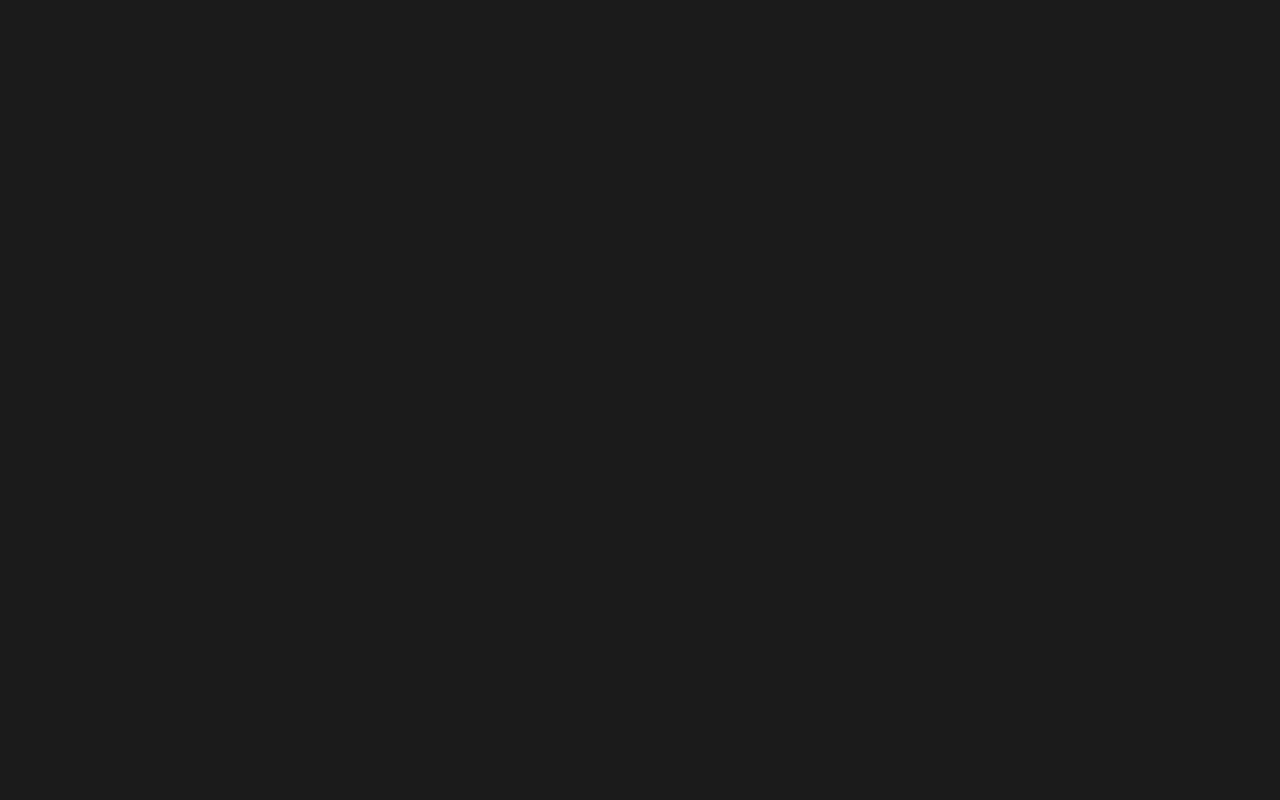
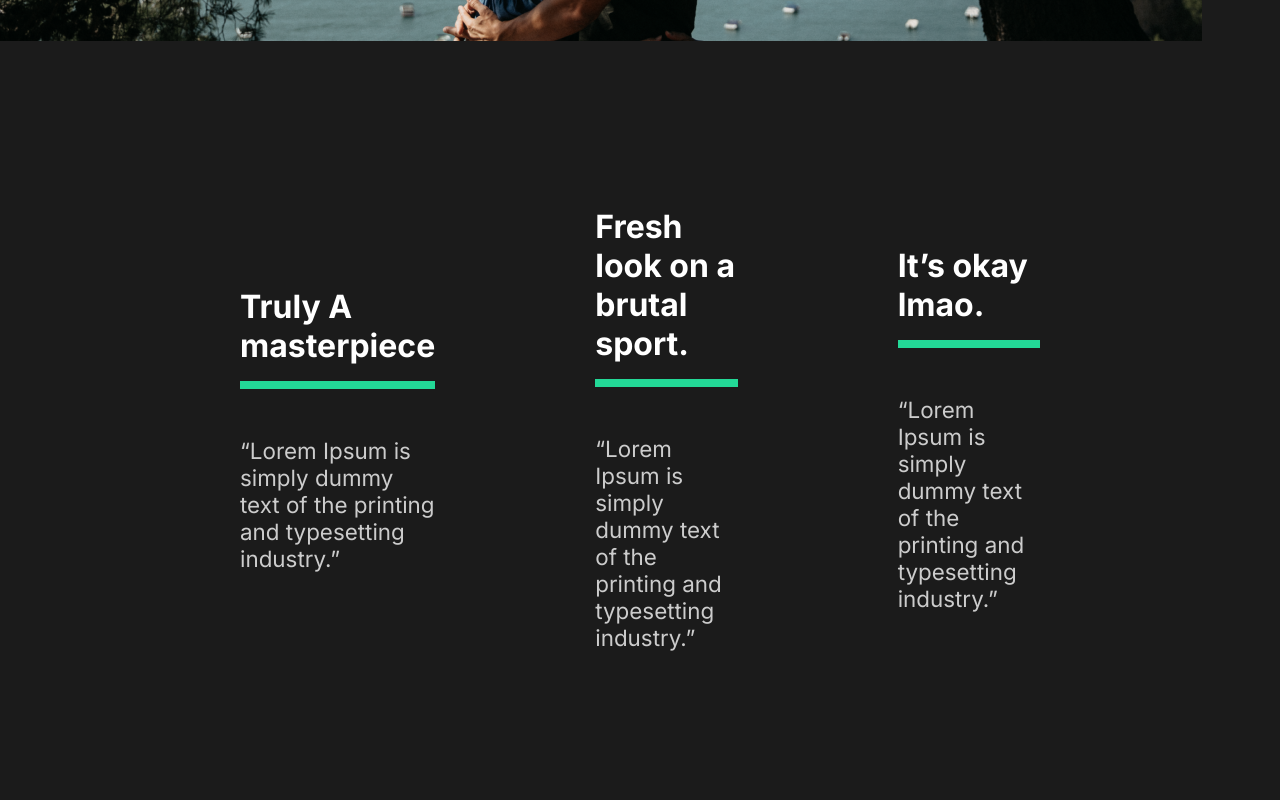
Before and after one commit to salmanahmedx/agency-portfolio-react, a React (Create React App) app: page /work/good-times in a window 1280 px wide. Shown: the part 1000-1800 px from the top of the page. Before the commit the page ends 962 px from the top, so only its background shows below. Built offline with nearby package versions, Linux system fonts and the light colour scheme.

Commit message:
movie detail component

```diff
--- a/src/pages/MovieDetail.js
+++ b/src/pages/MovieDetail.js
@@ -13,7 +13,6 @@
     useEffect(() => {
         const currentMovie = movies.filter((stateMovie) => stateMovie.id === id)
         setMovie(currentMovie)
-        console.log(movie)
     }, [id])
 
     return (
@@ -24,6 +23,12 @@
                         <h2>{movie[0]?.title}</h2>
                         <img src={movie[0]?.mainImg} alt={movie[0]?.title} />
                     </HeadLine>
+                    <Awards>
+                        {movie[0]?.awards?.map(award => <Award title={award.title} description={award.description} key={award.title}></Award>)}
+                    </Awards>
+                    <ImageDisplay>
+                        <img src={movie[0]?.secondaryImg} alt="" />
+                    </ImageDisplay>
                 </Details>
             )}
 
@@ -32,10 +37,70 @@
 };
 
 const Details = styled.div`
-
+color: white;
 `
 const HeadLine = styled.div`
-
+min-height: 90vh;
+padding-top:20vh;
+position: relative;
+h2{
+    position: absolute;
+    top: 10%;
+    left: 50%;
+    transform: translate(-50%, -10%);
+    img{
+        width: 100%;
+        height: 70vh;
+        object-fit: cover;
+    }
+}
 `
 
+const Awards = styled.div`
+min-height: 80vh;
+display: flex;
+margin: 5rem 10rem;
+align-items: center;
+justify-content: space-around;
+`
+const AwardStyle = styled.div`
+    padding: 5rem;
+    h3{
+        font-size:2rem;
+    }
+    .line{
+        width: 100%;
+        background: #23d997;
+        height: 0.5rem;
+        margin: 1rem 0rem;
+    }
+    p{
+        padding: 2rem 0rem;
+    }
+`
+const ImageDisplay = styled.div`
+min-height: 50vh;
+img{
+    width: 100%;
+    height: 100vh;
+    object-fit: cover;
+}
+`
+
+
+const Award = ({ title, description }) => {
+    return (
+        <AwardStyle>
+            <h3>{title}</h3>
+            <div className="line"></div>
+            <p>{description}</p>
+        </AwardStyle>
+
+    )
+}
+
+
+
+
+
 export default MovieDetail;
--- a/src/pages/OurWork.js
+++ b/src/pages/OurWork.js
@@ -12,19 +12,19 @@
             <Movie>
                 <h2>The Athlete</h2>
                 <div className="line"></div>
-                <Link to="">
+                <Link to="/work/the-athlete">
                     <img src={athlete} alt="athlete" /></Link>
             </Movie>
             <Movie>
                 <h2>The Racer</h2>
                 <div className="line"></div>
-                <Link to="">
+                <Link to="/work/the-racer">
                     <img src={theracer} alt="theracer" /></Link>
             </Movie>
             <Movie>
                 <h2>Good Times</h2>
                 <div className="line"></div>
-                <Link to="">
+                <Link to="/work/good-times">
                     <img src={goodtimes} alt="goodtimes" /></Link>
             </Movie>
         </Work>
```
